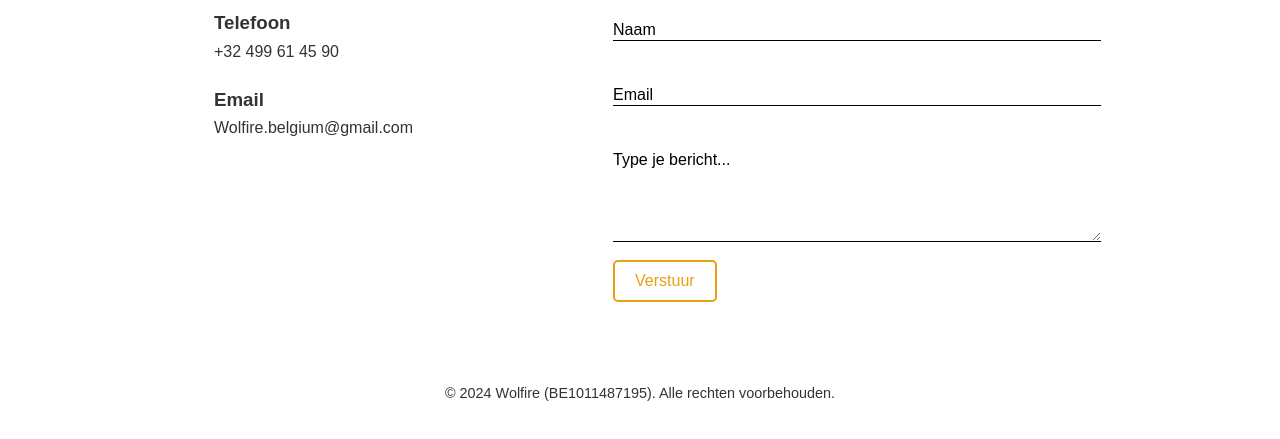
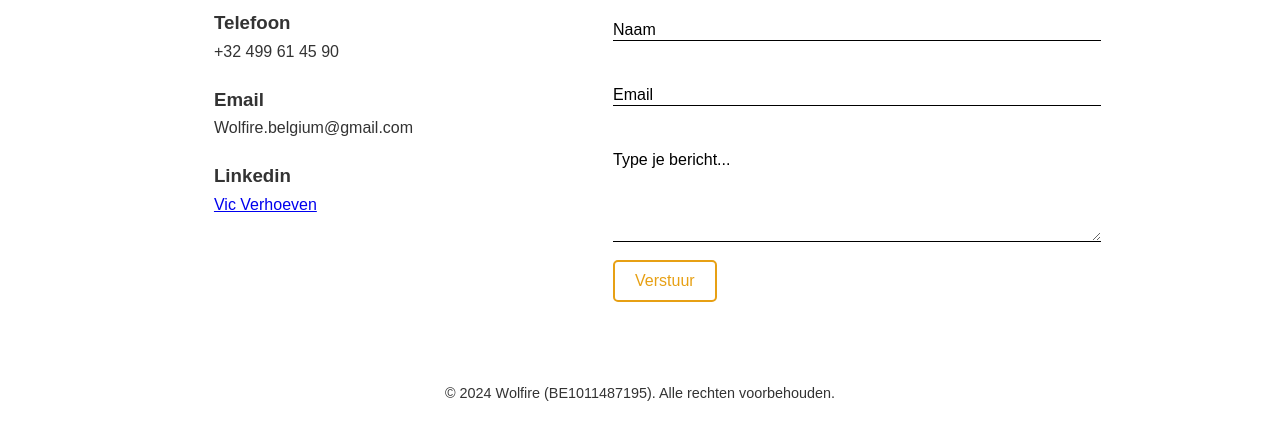
Before and after one commit to vicverhoeven/Wolfiresoftware, a plain HTML site: page Contact/contact.html in a window 1280 px wide. Shown: the part 175-614 px from the top of the page. Drawn offline with Linux system fonts and the light colour scheme.

Commit message:
linkedin

```diff
--- a/Contact/contact.html
+++ b/Contact/contact.html
@@ -46,6 +46,13 @@
           <p>Wolfire.belgium@gmail.com</p>
         </div>
       </div>
+      <div class="box">
+        <div class="icon"><i class="fas fa-envelope"></i></div>
+        <div class="text">
+          <h3>Linkedin</h3>
+          <p><a href="https://www.linkedin.com/in/vic-verhoeven-1a1127251/" target="_blank">Vic Verhoeven</a></p>
+        </div>
+      </div>
     </article>
 
     <article class="contactForm">
```
